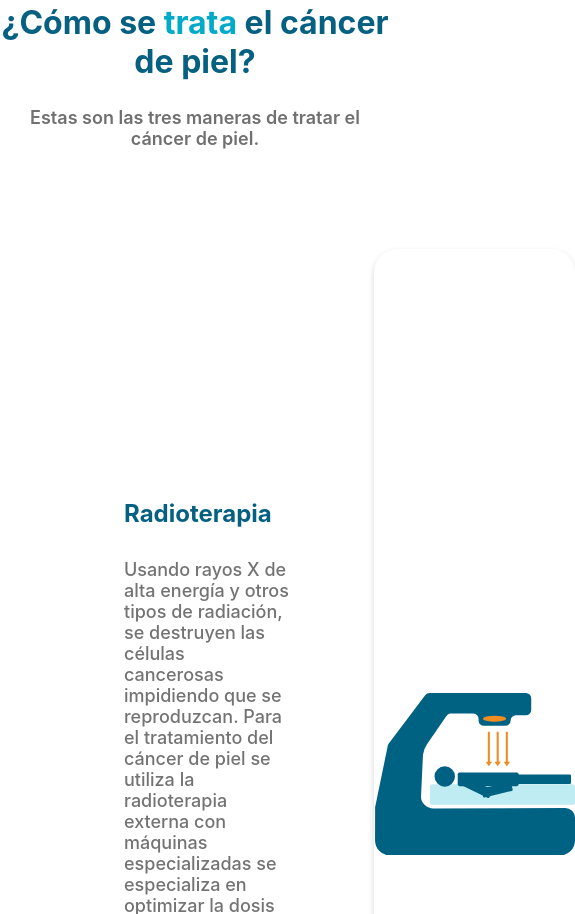
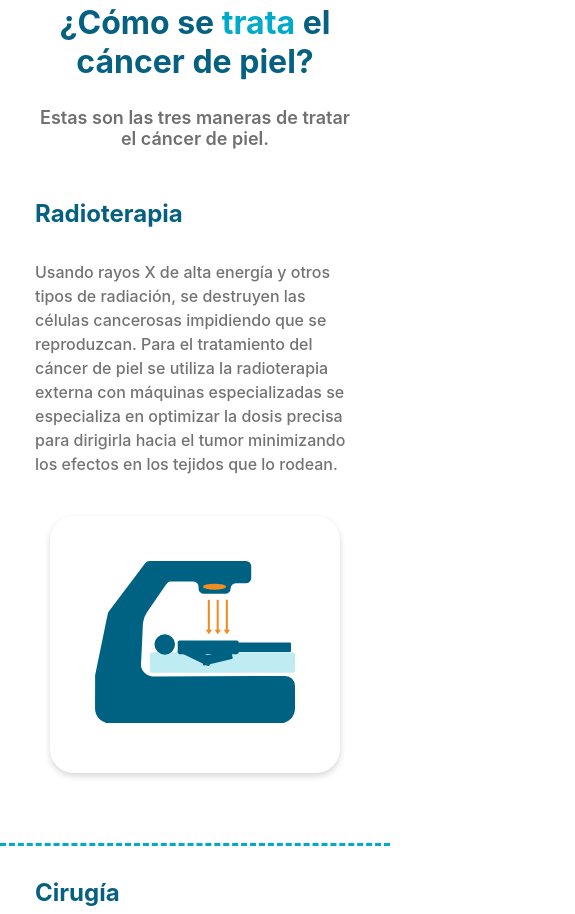
Before and after one commit to ronaldverpar/ImpulseReto, a Gatsby site: page / in a window 390 px wide. Shown: the part 3169-4083 px from the top of the page, 575 px wide, since content can reach past the window. Built offline with nearby package versions, Linux system fonts and the light colour scheme; Gatsby itself is replaced by a stand-in of ours.

Commit message:
Se modifico el estilo de la seccion Tratar Cancer para ser responsive

```diff
--- a/src/components/sectionTratarCancer.css
+++ b/src/components/sectionTratarCancer.css
@@ -3,9 +3,8 @@
 }
 
 .TratarCancerContent {
-    display: grid;
-    grid-template-columns: 2fr 1fr;
-    margin: 100px 10%;
+    margin: 0 10% 100px 10%;
+    position: relative;
 }
 
 .TratarCancerItems {
@@ -13,8 +12,22 @@
     grid-template-rows: repeat(3, 1fr);
 }
 
+.TratarCancerItem {
+    display: grid;
+    grid-template-columns: 2fr 1fr;
+    align-items: center;
+    justify-items: center;
+    border-bottom-style: dashed;
+    border-bottom-color: #00AAC8;
+}
+
+/* Quitar borde del ultimo item de la lista */
+.TratarCancerItem:nth-child(3) {
+    border-style: none;
+}
+
 .TratarCancerText {
-    padding: 0 85px;
+    padding: 70px 85px 70px 0;
     align-self: center;
 }
 
@@ -29,6 +42,7 @@
     color: #737373;
     font-size: 18px;
     font-weight: 500;
+    line-height: 1.5;
     text-align: left;
 }
 
@@ -40,3 +54,65 @@
     border-radius: 24px;
     box-shadow: 0 3px 6px rgba(0, 0, 0, 0.16);
 }
+
+/* Estilo del rectangulo que se encuentra debajo de las imagenes  */
+.BoxImage {
+    border-radius: 24px;
+    box-shadow: 0 3px 6px rgba(0, 0, 0, 0.16);
+    height: 96%;
+    width: 33%;
+    position: absolute;
+    top: 4%;
+    right: 0;
+}
+
+@media (max-width: 980px) {
+    .TratarCancerContent {
+        margin: 0 5% 100px 5%;
+    }
+}
+
+/* Cuando la pantalla se encuentre en un dispositivo mobil */
+
+@media (max-width: 798px) {
+    .TrataCancerHeader {
+        margin: 0 35px;
+    }
+
+    .BoxImage {
+        display: none;
+    }
+
+    .TratarCancerContent {
+        margin: 0;
+    }
+
+    .TratarCancerItems {
+        display: flex;
+        flex-direction: column;
+    }
+
+    .TratarCancerItem {
+        display: flex;
+        flex-direction: column;
+        justify-content: center;
+    }
+
+    .TratarCancerText {
+        padding: 0 35px;
+    }
+
+    .TratarCancerText p {
+        font-size: 16px;
+    }
+
+    .TratarCancerImage {
+        border-radius: 24px;
+        box-shadow: 0 3px 6px rgba(0, 0, 0, 0.16);
+        justify-items: center;
+        align-items: center;
+        padding: 45px;
+        margin-bottom: 70px;
+        margin-top: 24px;
+    }
+}
--- a/src/components/sectionTratarCancer.js
+++ b/src/components/sectionTratarCancer.js
@@ -13,26 +13,37 @@ class SectionTratarCancer extends React.Component {
                 <div className="TratarCancerBody">
                     <div className="TratarCancerContent">
                         <div className="TratarCancerItems">
+                            <div className="TratarCancerItem">
                                 <div className="TratarCancerText">
                                     <h4>Radioterapia</h4>
                                     <p>Usando rayos X de alta energía y otros tipos de radiación, se destruyen las células cancerosas impidiendo que se reproduzcan. Para el tratamiento del cáncer de piel se utiliza la radioterapia externa con máquinas especializadas se especializa en optimizar la dosis precisa para dirigirla hacia el tumor minimizando los efectos en los tejidos que lo rodean.</p>
                                 </div>
+                                <div className="TratarCancerImage">
+                                    <LogoRadioterapia />
+                                </div>
+                            </div>
+                            <div className="TratarCancerItem">
                                 <div className="TratarCancerText">
                                     <h4>Cirugía</h4>
                                     <p>Se hace una escisión simple para extirpar el tumor y un poco del tejido circundante. También puede extirparse en capas delgadas a través de la cirugía micrográfica de Mohs.</p>
                                     <p>Hay otras opciones quirúrgicas como la crioterapia en el cual se utiliza un instrumento para congelar y destruir el tejido de un tumor, o la cirugía láser en la cual se usa un rayo de luz intensa que funciona como un bisturí para remover lesiones superficiales sin sangrado.</p>
                                     <p>Para la extracción de lesiones en la capa superior de la piel puede utilizarse un disco giratorio o pequeña partículas en movimiento que desprenden las células de la piel en lo que se conoce como dermoabrasión.</p>
                                 </div>
+                                <div className="TratarCancerImage">
+                                    <LogoCirugia />
+                                </div>
+                            </div>
+                            <div className="TratarCancerItem">
                                 <div className="TratarCancerText">
                                     <h4>Quimioterapia</h4>
                                     <p>El tipo de quimioterapia prescrita dependerá del tipo de cáncer de piel. Para tratar el carcinoma de células basales y el de células escamosas se puede utilizar una quimioterapia tópica, aplicando en la piel una crema o loción con los medicamentos que actuarán sobre la lesión.<br />En el caso del melanoma, se utiliza la quimioterapia tradicional como tratamiento sólo en los casos en los cuales no pueda extirparse mediante cirugía y el cáncer se haya propagado a los ganglios linfáticos.</p>
                                 </div>
-                        </div>
-                        <div className="TratarCancerImages">
-                            <LogoRadioterapia />
-                            <LogoCirugia />
+                                <div className="TratarCancerImage">
                                     <LogoQuimioterapia />
                                 </div>
+                            </div>
+                        </div>
+                        <div className="BoxImage" />
                     </div>
                 </div>
             </div>
```
Lines whose indentation alone changed are shown as unchanged.
